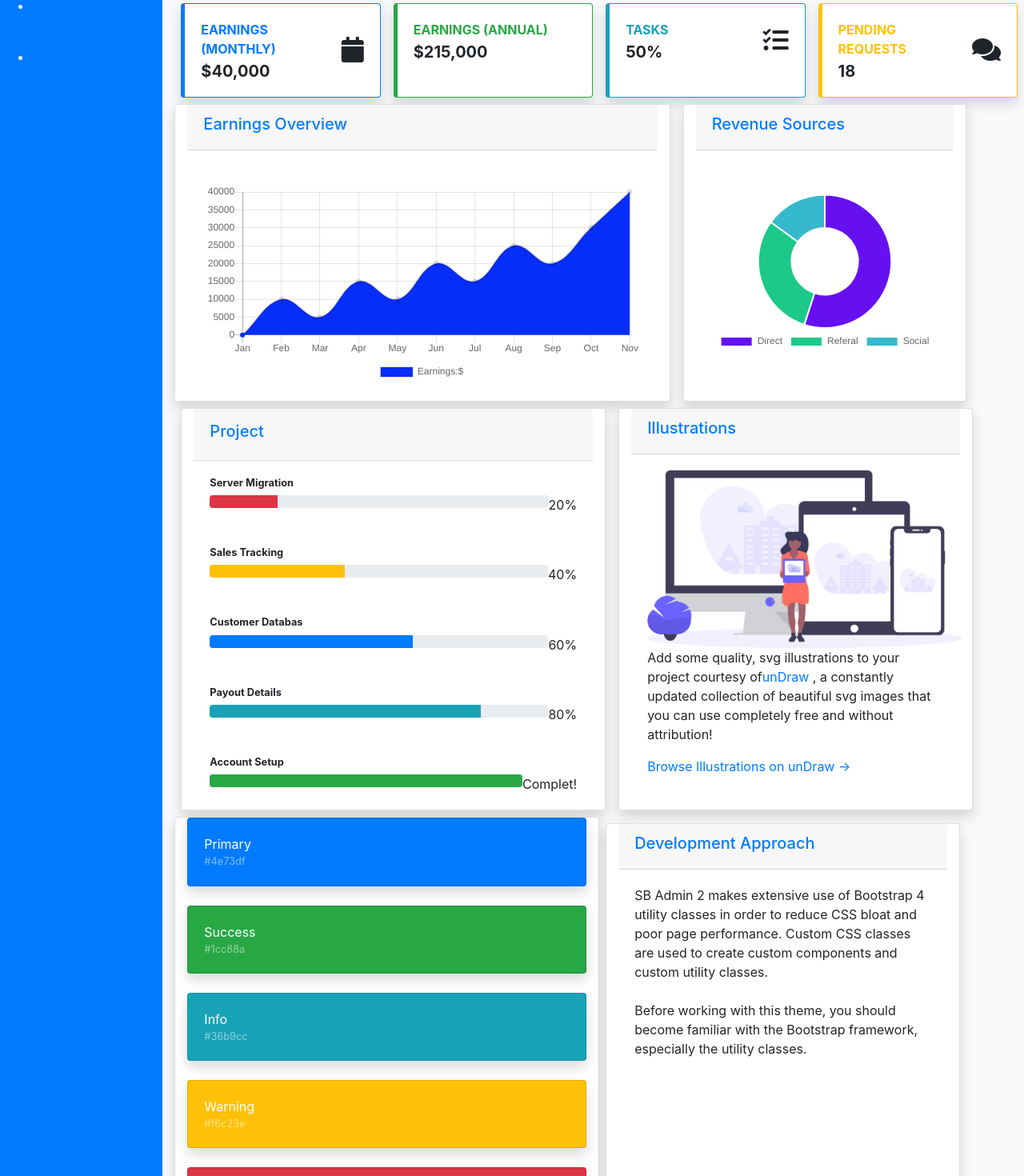
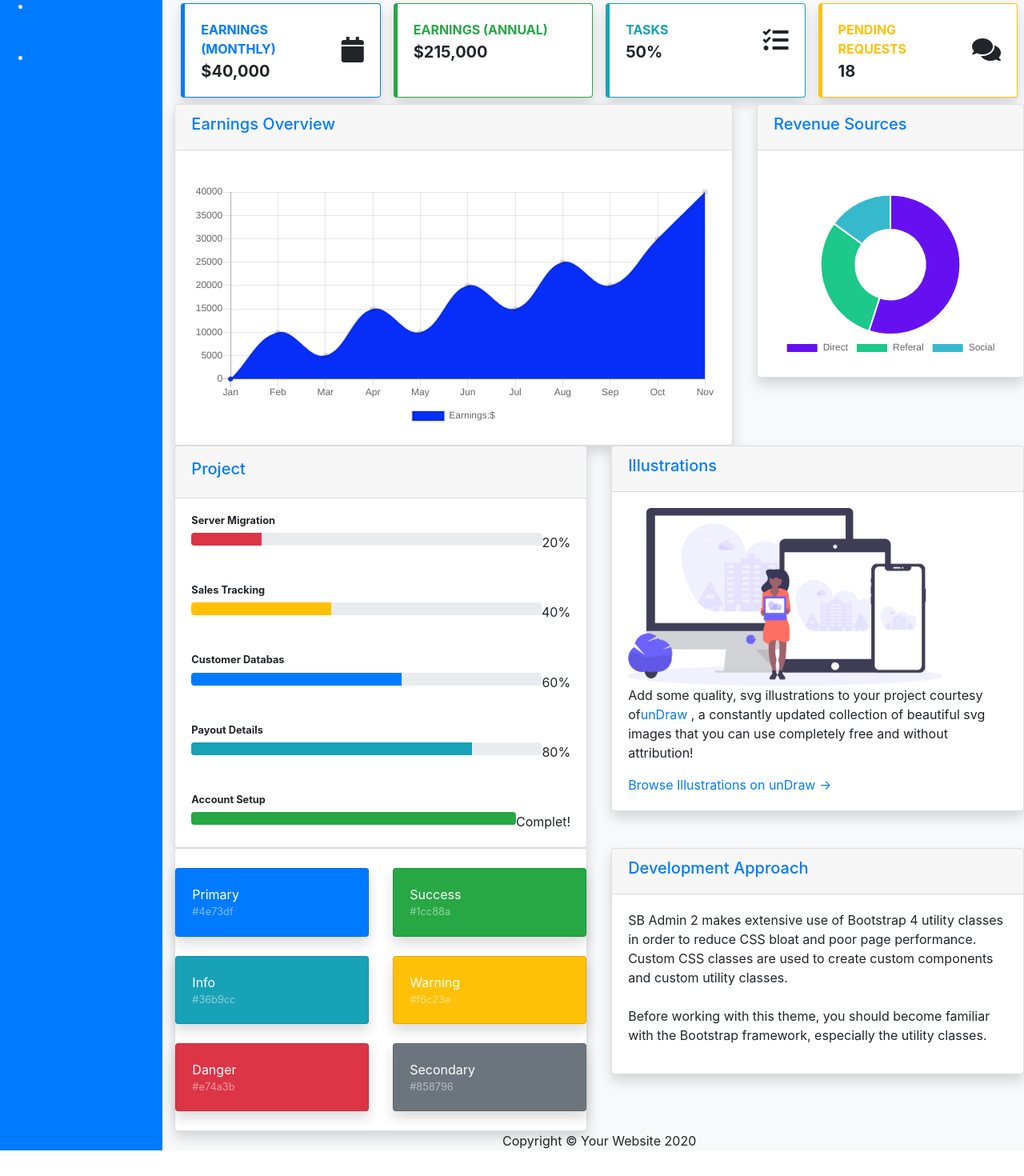
Before and after one commit to dorinsolopa/admin-panel, a React (Create React App) app: page / in a window 1280 px wide. Shown: the part 140-1610 px from the top of the page at 80% size. After the commit the page ends 1578 px from the top, so only its background shows below. Built offline with nearby package versions, Linux system fonts and the light colour scheme.

Commit message:
admin-panel

```diff
--- a/src/components/chart/ChartBar.js
+++ b/src/components/chart/ChartBar.js
@@ -43,7 +43,7 @@ class ChartBar extends React.Component {
 
   render() {
     return (
-      <div className="card shadow col-7 col-lg-7 m-2">
+      <div className="card shadow ">
         <div className="card-header py-3">
           <h5 className="font-weight text-primary">Bar Chart</h5>
         </div>
--- a/src/components/chart/ChartLine.js
+++ b/src/components/chart/ChartLine.js
@@ -61,7 +61,7 @@ class Chart extends React.Component {
 
   render() {
     return (
-      <div className="card shadow col-7 col-lg-7 mr-3">
+      <div className="card shadow ">
         <div className="card-header">
           <h5 className="font-weight text-primary">Earnings Overview</h5>
         </div>
--- a/src/components/chart/ChartPie.js
+++ b/src/components/chart/ChartPie.js
@@ -35,7 +35,7 @@ class ChartPie extends React.Component {
 
   render() {
     return (
-      <div className="card shadow col-4 col-lg-4">
+      <div className="card shadow ">
         <div className="card-header ">
           <h5 className="font-weight text-primary">Revenue Sources</h5>
         </div>
--- a/src/components/chart/HorizontalBar.js
+++ b/src/components/chart/HorizontalBar.js
@@ -3,7 +3,7 @@ import {chartBar} from "../variable/Variable"
 class HorizontalBar extends React.Component {
   render() {
     return (
-      <div className="card shadow col-xl-6 m-2">
+      <div className="card shadow ">
         <div className="card-header py-3">
           <h5 className="font-weight text-primary"> Project </h5>
         </div>
--- /dev/null
+++ b/src/components/color-card/ColorCard.js
@@ -0,0 +1,16 @@
+import React from "react";
+
+  const ColorCard = (props) => {
+    return (
+        <div className="mb-4">
+        <div className={`card bg-${props.color} text-white shadow`}>
+          <div className="card-body">
+            {props.text}
+            <div className="text-white-50 small"> {props.small} </div>
+          </div>
+        </div>
+      </div>
+
+    )
+};
+ export default ColorCard ;
--- a/src/pages/dashboard/ColorSystem.js
+++ b/src/pages/dashboard/ColorSystem.js
@@ -1,24 +1,19 @@
 import React from "react";
 import { color } from "../../components/variable/Variable";
-
+import ColorCard from "../../components/color-card/ColorCard";
 class ColorSystem extends React.Component {
   render() {
     return (
-      <div className="card shadow col-lg-6">
-        {color.map((ex, index) => {
-          return (
-            <div className="">
-              <div className="mb-4">
-                <div className={`card bg-${ex.color} text-white shadow`}>
-                  <div className="card-body">
-                    {ex.text}
-                    <div className="text-white-50 small"> {ex.small} </div>
-                  </div>
-                </div>
+      <div className="card shadow ">
+        <div className="row mt-4">
+          {color.map((ex, index) => {
+            return (
+              <div className="col-md-6">
+                <ColorCard color={ex.color} text={ex.text} small={ex.small} />
               </div>
-            </div>
-          );
-        })}
+            );
+          })}
+        </div>
       </div>
     );
   }
--- a/src/pages/dashboard/Dashboard.js
+++ b/src/pages/dashboard/Dashboard.js
@@ -34,13 +34,29 @@ class Dashboard extends React.Component {
             );
           })}
         </div>
-        <div className="d-flex align-content-around flex-wrap ">
+        <div className="row  ">
+          <div className="col-lg-8">
             <Chart chartData={this.props.chartData} legendPosition="bottom" />
+            </div>
+            <div className="col-lg-4">
             <ChartPie legendPosition="bottom" />
+            </div>
+            </div>
+            <div className="row">
+            <div className="col-lg-6">
             <HorizontalBar />
+            </div>
+            <div className="col-lg-6">
             <Illustrations />
+            </div>
+            </div>
+            <div className="row">
+            <div className="col-lg-6">
             <ColorSystem />
+            </div>
+            <div className="col-lg-6">
             <Paragraph />
+          </div>
         </div>
         <footer className="text-center">Copyright © Your Website 2020</footer>
       </React.Fragment>
--- a/src/pages/dashboard/Illustrations.js
+++ b/src/pages/dashboard/Illustrations.js
@@ -5,7 +5,7 @@ import  posting from "../../assets/posting.png"
 class Illustrations extends React.Component {
   render() {
     return (
-      <div className="card shadow col-xl-5 m-2">
+      <div className="card shadow  ">
         <div className="card-header">
           <h5 className="font-weight text-primary">Illustrations</h5>
         </div>
--- a/src/pages/dashboard/Paragraph.js
+++ b/src/pages/dashboard/Paragraph.js
@@ -3,7 +3,7 @@ import React from "react";
 class Paragraph extends React.Component {
   render() {
     return (
-      <div className="card shadow col-xl-5 m-2">
+      <div className="card shadow ">
         <div className="card-header">
           <h5 className="font-weight text-primary">Development Approach</h5>
         </div>
```
Lines whose indentation alone changed are shown as unchanged.
